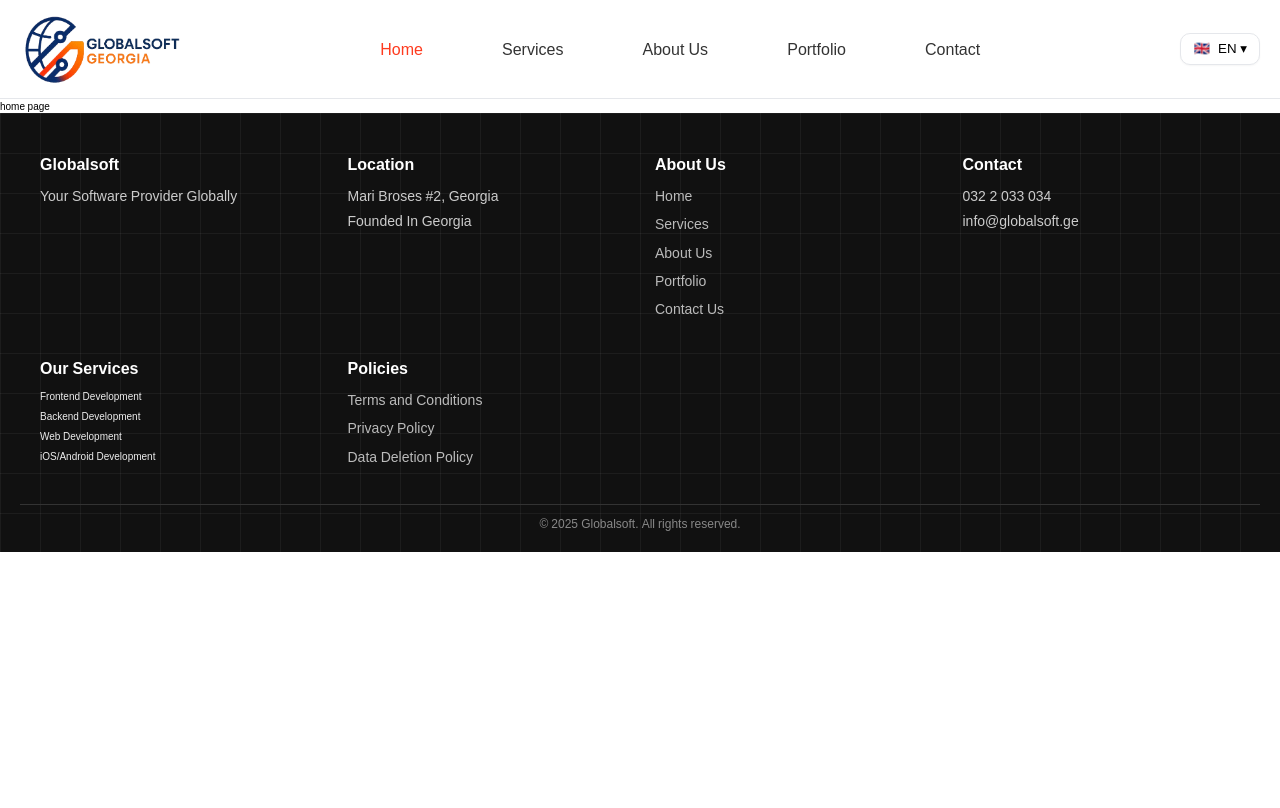
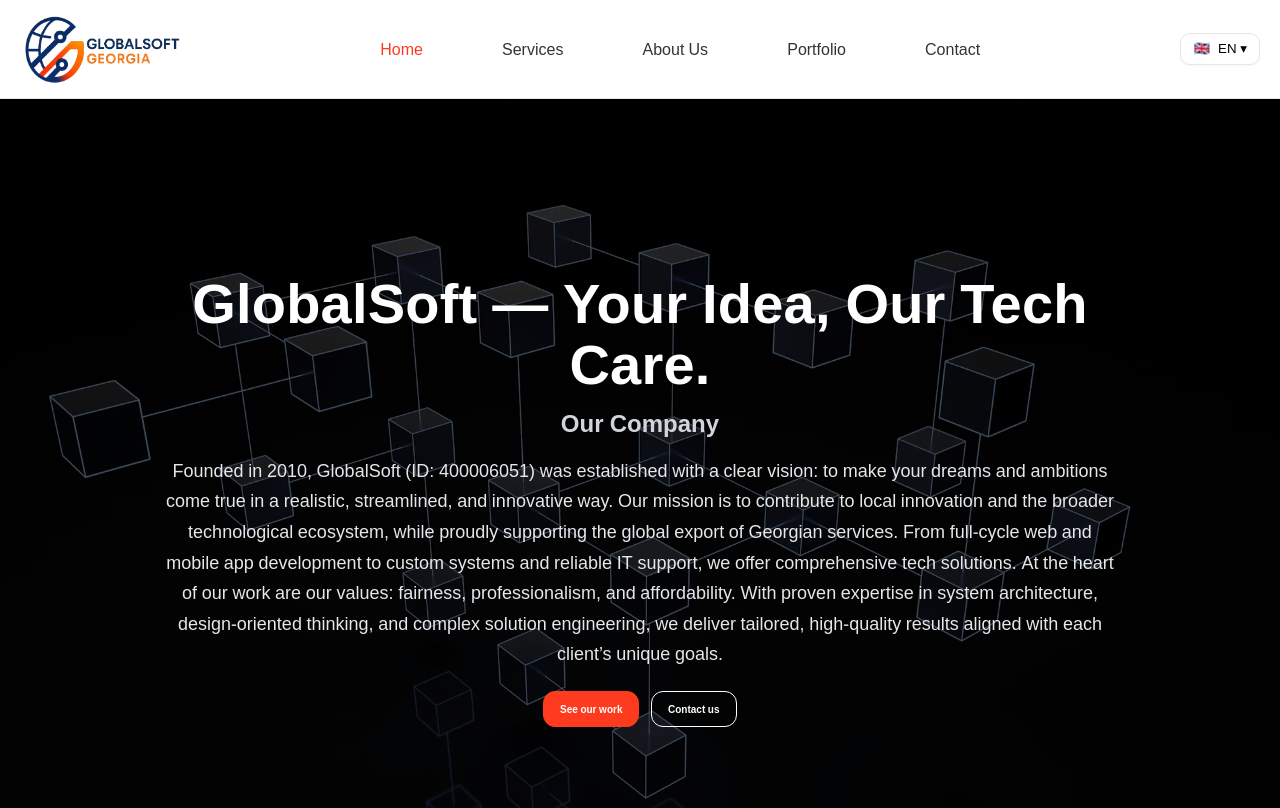
Before and after one commit to ananotopuria/globalSoft, a React (Vite) app: page / in a window 1280 px wide. Shown: the top 808 px of the page. Built offline with nearby package versions, Linux system fonts and the light colour scheme.

Commit message:
feat(home): add full-screen Hero section

```diff
--- /dev/null
+++ b/src/components/HomePageComponents/Hero/index.tsx
@@ -0,0 +1,35 @@
+import { useTranslation } from "react-i18next";
+import { Link } from "react-router-dom";
+import {
+  HeroSection,
+  HeroInner,
+  Headline,
+  SubTitle,
+  Body,
+  Actions,
+  PrimaryBtn,
+  SecondaryBtn,
+} from "./styles";
+
+type Props = { bg?: string };
+
+export default function Hero({ bg = "/assets/hero-bg.avif" }: Props) {
+  const { t } = useTranslation();
+  return (
+    <HeroSection $bg={bg}>
+      <HeroInner>
+        <Headline>{t("pages.home.hero.headline")}</Headline>
+        <SubTitle>{t("pages.home.hero.companyTitle")}</SubTitle>
+        <Body>{t("pages.home.hero.companyBody")}</Body>
+        <Actions>
+          <PrimaryBtn as={Link} to="/portfolio">
+            {t("pages.home.hero.ctaPortfolio")}
+          </PrimaryBtn>
+          <SecondaryBtn as={Link} to="/contact">
+            {t("pages.home.hero.ctaContact")}
+          </SecondaryBtn>
+        </Actions>
+      </HeroInner>
+    </HeroSection>
+  );
+}
--- /dev/null
+++ b/src/components/HomePageComponents/Hero/styles.ts
@@ -0,0 +1,98 @@
+import styled from "styled-components";
+
+export const HeroSection = styled.section<{ $bg?: string }>`
+  position: relative;
+  min-height: 100svh;
+  min-height: 100vh;
+  display: grid;
+  place-items: center;
+  color: #fff;
+  text-align: center;
+  padding: 24px;
+
+  background: linear-gradient(
+      to bottom,
+      rgba(0, 0, 0, 0.55),
+      rgba(0, 0, 0, 0.55)
+    ),
+    ${({ $bg }) =>
+      $bg
+        ? `url(${$bg})`
+        : `radial-gradient(circle at 30% 30%, #1f2937, #111827)`};
+  background-size: cover;
+  background-position: center;
+  background-repeat: no-repeat;
+`;
+
+export const HeroInner = styled.div`
+  max-width: 950px;
+  margin: 0 auto;
+`;
+
+export const Headline = styled.h1`
+  font-size: clamp(28px, 6vw, 56px);
+  line-height: 1.1;
+  font-weight: 800;
+  letter-spacing: 0.2px;
+  margin: 0 0 12px 0;
+`;
+
+export const SubTitle = styled.h2`
+  font-size: clamp(18px, 3vw, 24px);
+  font-weight: 600;
+  color: #d1d5db;
+  margin: 0 0 16px 0;
+`;
+
+export const Body = styled.p`
+  font-size: clamp(15px, 2.2vw, 18px);
+  color: #e5e7eb;
+  line-height: 1.7;
+  margin: 0 auto;
+`;
+
+export const Actions = styled.div`
+  margin-top: 22px;
+  display: inline-flex;
+  gap: 12px;
+  flex-wrap: wrap;
+  justify-content: center;
+`;
+
+const BtnBase = styled.button`
+  border-radius: 12px;
+  padding: 10px 16px;
+  font-weight: 700;
+  text-decoration: none;
+  display: inline-flex;
+  align-items: center;
+  gap: 8px;
+  transition: transform 120ms ease, box-shadow 160ms ease, background 160ms ease,
+    color 160ms ease;
+  will-change: transform;
+  &:hover {
+    transform: translateY(-1px);
+  }
+  &:focus-visible {
+    outline: 2px solid #f97316;
+    outline-offset: 3px;
+  }
+`;
+
+export const PrimaryBtn = styled(BtnBase)`
+  background: #fe3b1f;
+  border: 1px solid #fe3b1f;
+  color: #fff;
+  &:hover {
+    background: #ef2f13;
+  }
+`;
+
+export const SecondaryBtn = styled(BtnBase)`
+  background: transparent;
+  border: 1px solid #ffffff;
+  color: #ffffff;
+  &:hover {
+    background: rgba(255, 255, 255, 0.12);
+  }
+`;
--- a/src/components/HomePageComponents/index.tsx
+++ b/src/components/HomePageComponents/index.tsx
@@ -1,5 +1,11 @@
+import Hero from "./Hero";
+
 function HomePageComponents() {
-  return <main>home page</main>;
+  return (
+    <main>
+      <Hero />
+    </main>
+  );
 }
 
 export default HomePageComponents;
--- a/src/locales/en/translation.json
+++ b/src/locales/en/translation.json
@@ -41,6 +41,15 @@
     }
   },
   "pages": {
+    "home": {
+      "hero": {
+        "headline": "GlobalSoft — Your Idea, Our Tech Care.",
+        "companyTitle": "Our Company",
+        "companyBody": "Founded in 2010, GlobalSoft (ID: 400006051) was established with a clear vision: to make your dreams and ambitions come true in a realistic, streamlined, and innovative way. Our mission is to contribute to local innovation and the broader technological ecosystem, while proudly supporting the global export of Georgian services. From full-cycle web and mobile app development to custom systems and reliable IT support, we offer comprehensive tech solutions. At the heart of our work are our values: fairness, professionalism, and affordability. With proven expertise in system architecture, design-oriented thinking, and complex solution engineering, we deliver tailored, high-quality results aligned with each client’s unique goals.",
+        "ctaPortfolio": "See our work",
+        "ctaContact": "Contact us"
+      }
+    },
     "whatWeDo": {
       "title": "What We Are Doing",
       "intro": "At GlobalSoft, we specialize in delivering advanced software solutions tailored to meet the unique needs of your business. Our expertise spans Frontend Development, Backend Development, iOS/Android Development, and Web Development. Our team provides you with seamless, high-performance digital experiences. From creating intuitive user interfaces, building robust server-side infrastructures to developing mobile and web applications, our team of experienced professionals is consistently delivers innovation and excellence.",
--- a/src/locales/ka/translation.json
+++ b/src/locales/ka/translation.json
@@ -41,6 +41,15 @@
     }
   },
   "pages": {
+    "home": {
+      "hero": {
+        "headline": "GlobalSoft — Your Idea, Our Tech Care.",
+        "companyTitle": "ჩვენი კომპანია",
+        "companyBody": "გლობალსოფტ საქართველო (ი/ნ: 400006051) 2010 წელს მკაფიო მიზნით დაარსდა — რეალისტური, გამარტივებული და ინოვაციური ტექნიკური მომსახურებით თქვენი მიზნებისა და ამბიციების რეალობად ქცევა. ჩვენი მისიაა წვლილი შევიტანოთ ადგილობრივი ინოვაციებისა და ტექნოლოგიური ეკოსისტემის განვითარებაში და ვუჭერთ მხარს ქართული სერვისების გლობალურ ექსპორტს. ვებ და მობილური აპლიკაციების სრულ ციკლს, ჩვენზე მორგებულ სისტემებსა და საიმედო IT მხარდაჭერას ვთავაზობთ. ჩვენი მუშაობის ქვაკუთხედი ღირებულებებია: სამართლიანობა, პროფესიონალიზმი და ხელმისაწვდომობა. სისტემური არქიტექტურის გამოცდილებით, დიზაინზე ორიენტირებული აზროვნებით და რთული გადაწყვეტილებების ინჟინერიით ვთავაზობთ მაღალი ხარისხის, თქვენზე მორგებულ შედეგებს.",
+        "ctaPortfolio": "ჩვენი ნამუშევრები",
+        "ctaContact": "დაგვიკავშირდით"
+      }
+    },
     "whatWeDo": {
       "title": "რას ვაკეთებთ",
       "intro": "გლობალსოფტ საქართველოს სპეციალისტთა გუნდი გთავაზობთ თქვენს ბიზნესზე მორგებულ პროგრამულ უზრუნველყოფას, რაც მოიცავს Frontend Development-ს, Backend Development-ს, iOS/Android და Web Development. ჩვენი გუნდი გეხმარებათ უახლესი სტანდარტების შესაბამისი მომხმარებლის ინტერფეისების, მძლავრი სერვერული ინფრასტრუქტურისა და ვებ აპლიკაციების შემუშავებაში. გლობალსოფტის გამოცდილება თქვენი ბიზნესის წარმატების გარანტია.",
```
Also changed, not shown: public/assets/hero-bg.avif (added).
